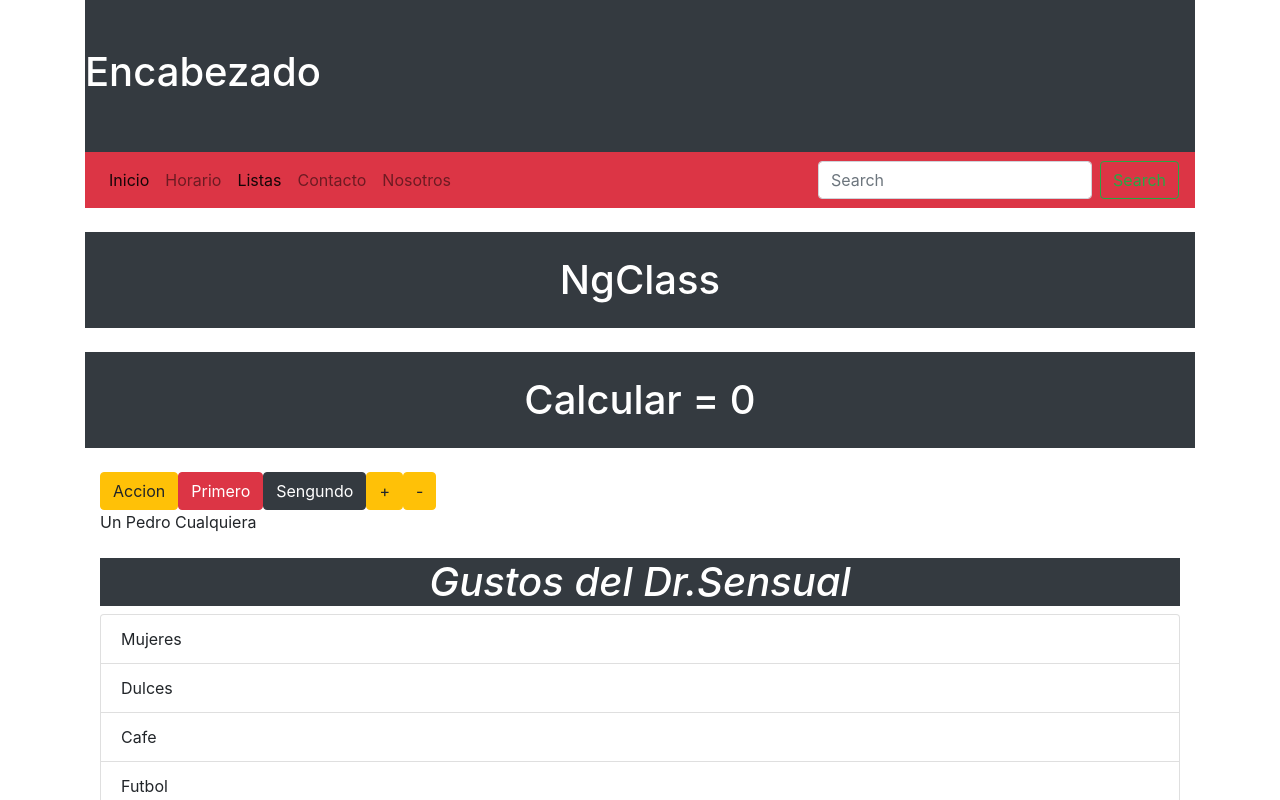
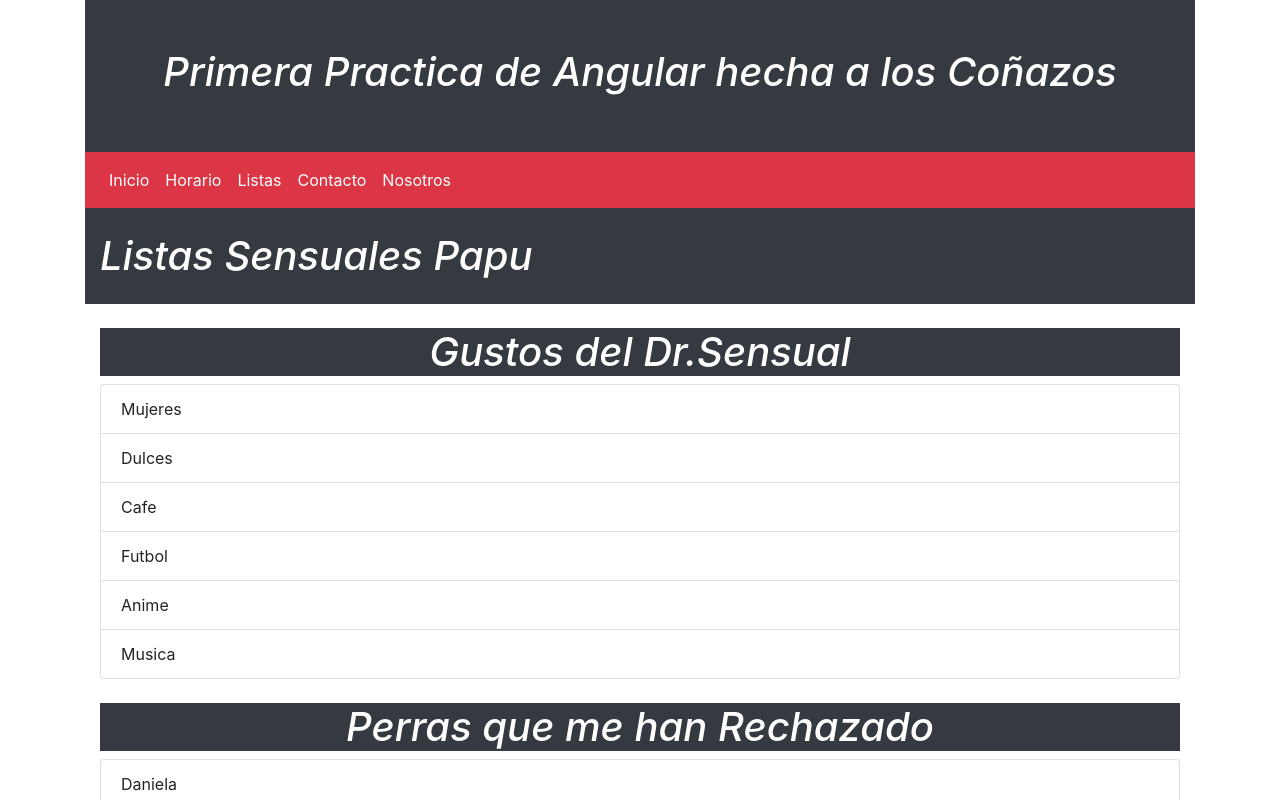
Before and after one commit to jose00796/Angular_My-app_CASA, an Angular app: page /lista in a window 1280 px wide. Shown: the top 800 px of the page. Built offline with nearby package versions, Linux system fonts and the light colour scheme.

Commit message:
Maquillamos un poco las cosas y Generamos un Equipo.Service par la primera practica de Servicios

```diff
--- a/src/app/app.module.ts
+++ b/src/app/app.module.ts
@@ -2,6 +2,11 @@ import { BrowserModule } from '@angular/platform-browser';
 import { NgModule } from '@angular/core';
 import { RouterModule, Routes } from '@angular/router';
 
+//Servicios
+
+import { EquipoService } from './equipo.service';
+
+//Componentes
 import { AppComponent } from './app.component';
 import { DirectivaNGComponent } from './directiva-ng/directiva-ng.component';
 import { HorarioComponent } from './horario/horario.component';
--- a/src/app/cabecera/cabecera.component.html
+++ b/src/app/cabecera/cabecera.component.html
@@ -1,5 +1,5 @@
 <div class="bg-dark text-white py-5">
-    <h1>Encabezado</h1>
+    <h1 class="text-center font-italic">Primera Practica de Angular hecha a los Coñazos</h1>
 </div>
 
 <nav class="navbar navbar-expand-lg navbar-light bg-danger">
@@ -10,24 +10,20 @@
     <div class="collapse navbar-collapse" id="navbarSupportedContent">
       <ul class="navbar-nav mr-auto">
         <li class="nav-item active" routerLinkActive = "active">
-          <a class="nav-link" [routerLink] = "['/']">Inicio <span class="sr-only">(current)</span></a>
+          <a class="nav-link text-white" [routerLink] = "['/']">Inicio <span class="sr-only">(current)</span></a>
         </li>
         <li class="nav-item" routerLinkActive = "active">
-          <a class="nav-link" [routerLink] = "['/horario']">Horario</a>
+          <a class="nav-link text-white" [routerLink] = "['/horario']">Horario</a>
         </li>
         <li class="nav-item" routerLinkActive = "active">
-            <a class="nav-link" [routerLink] = "['/lista']">Listas</a>
+            <a class="nav-link text-white" [routerLink] = "['/lista']">Listas</a>
         </li>
         <li class="nav-item" routerLinkActive = "active">
-            <a class="nav-link" [routerLink] = "['/contacto']">Contacto</a>
+            <a class="nav-link text-white" [routerLink] = "['/contacto']">Contacto</a>
         </li>
         <li class="nav-item" routerLinkActive = "active">
-          <a class="nav-link" [routerLink] = "['/nosotros']" tabindex="-1" aria-disabled="true">Nosotros</a>
+          <a class="nav-link text-white" [routerLink] = "['/nosotros']" tabindex="-1" aria-disabled="true">Nosotros</a>
         </li>
       </ul>
-      <form class="form-inline my-2 my-lg-0">
-        <input class="form-control mr-sm-2" type="search" placeholder="Search" aria-label="Search">
-        <button class="btn btn-outline-success my-2 my-sm-0" type="submit">Search</button>
-      </form>
     </div>
   </nav>
--- a/src/app/directiva-ng/directiva-ng.component.html
+++ b/src/app/directiva-ng/directiva-ng.component.html
@@ -1,28 +1,4 @@
-<h1 class="container bg-dark text-white text-center my-4 py-4">NgClass</h1>
-<h1 class="container bg-dark text-white text-center my-4 py-4">Calcular = {{calc}}</h1>
-
-<div class="container" >
-    <button class="btn btn-warning" (click) = "show=! show" >Accion</button>
-
-    <button class="btn btn-danger" (click) = "activo = 'primero'">Primero</button>
-    <button class="btn btn-dark" (click) = "activo = 'segundo'">Sengundo</button>
-
-    <button class="btn btn-warning" (click) = "calc = calc + 1">+</button>
-    <button class="btn btn-warning" (click) = "calc = calc - 1">-</button>
-
-    <p *ngIf = "EsMuyListo()">Super Programador Nojoda</p>
-
-    <p *ngIf = "calc >= 6">Alta Lacra</p>
-    <p *ngIf = "calc == 5">Aprobado</p>
-    <p *ngIf = "calc <= 4">Un Pedro Cualquiera</p>
-
-    <p class="text-info d-none" [ngClass]="{'d-block':activo == 'primero'}">En Ciudad Gótica, Arthur Fleck es un comediante con problemas mentales
-    que es maltratado por la sociedad.</p>
-
-    <p class="text-danger d-none" [ngClass] = "{'d-block': activo == 'segundo'}">Entonces cae en una espiral descendiente de revolución y crimen que lo lleva cara a cara con su alter ego:
-    el Guasón.</p>
-</div>
-
+<h1 class="container font-italic bg-dark text-white py-4"> Listas Sensuales Papu</h1>
 <div class="container">
 
     <h1 class="container mt-4 bg-dark text-white text-center display-5 font-italic">Gustos del Dr.Sensual</h1>
--- a/src/app/directiva-ng/directiva-ng.component.ts
+++ b/src/app/directiva-ng/directiva-ng.component.ts
@@ -6,11 +6,6 @@ import { Component, OnInit } from '@angular/core';
   styleUrls: ['./directiva-ng.component.css']
 })
 export class DirectivaNGComponent implements OnInit {
-
-  show:boolean = true;
-  materia:string = 'programacion';
-  calc:number = 0;
-  activo:string;
 
   MisGustos:string[] = ['Mujeres', 'Dulces', 'Cafe', 'Futbol', 'Anime', 'Musica'];
   Perras:string[] = ['Daniela', 'Dannesa', 'Ibelise'];
@@ -23,16 +18,6 @@ export class DirectivaNGComponent implements OnInit {
     {nombre:'Esmeralda', apellido:'Fuentes', cedula:6102995, edo_civil:'Casado'},
   ];
 
-
-  EsMuyListo()
-  {
-    if(this.calc > 9 && this.materia == 'programacion'){
-        return true;
-    }else{
-      return false;
-    }
-  }
-
   constructor() { }
 
   ngOnInit(): void {
--- a/src/app/horario/horario.component.html
+++ b/src/app/horario/horario.component.html
@@ -7,6 +7,7 @@
     <title>HORARIO DE ESTUDIO DR_SENSUAL</title>
 </head>
 <body>
+    <h1 class="container bg-dark text-white font-italic py-4">Horario de Esclavitud</h1>
     <div id="main-container">
 
         <table >
--- a/src/app/inicio/inicio.component.html
+++ b/src/app/inicio/inicio.component.html
@@ -1 +1,21 @@
-<p>inicio works!</p>
+<h1 class="container bg-dark text-white text-center font-italic py-4">Calcular = {{calc}}</h1>
+
+<div class="container" >
+    <button class="btn btn-danger" (click) = "activo = 'primero'">Primero</button>
+    <button class="btn btn-dark" (click) = "activo = 'segundo'">Sengundo</button>
+
+    <button class="btn btn-warning" (click) = "calc = calc + 1">+</button>
+    <button class="btn btn-warning" (click) = "calc = calc - 1">-</button>
+
+    <p *ngIf = "EsMuyListo()">Super Programador Nojoda</p>
+
+    <p *ngIf = "calc >= 6">Alta Lacra</p>
+    <p *ngIf = "calc == 5">Aprobado</p>
+    <p *ngIf = "calc <= 4">Un Pedro Cualquiera</p>
+
+    <p class="text-info d-none" [ngClass]="{'d-block':activo == 'primero'}">En Ciudad Gótica, Arthur Fleck es un comediante con problemas mentales
+    que es maltratado por la sociedad.</p>
+
+    <p class="text-danger d-none" [ngClass] = "{'d-block': activo == 'segundo'}">Entonces cae en una espiral descendiente de revolución y crimen que lo lleva cara a cara con su alter ego:
+    el Guasón.</p>
+</div>
--- a/src/app/inicio/inicio.component.ts
+++ b/src/app/inicio/inicio.component.ts
@@ -7,6 +7,19 @@ import { Component, OnInit } from '@angular/core';
 })
 export class InicioComponent implements OnInit {
 
+  show:boolean = true;
+  materia:string = 'programacion';
+  calc:number = 0;
+  activo:string;
+
+  EsMuyListo()
+  {
+    if(this.calc > 9 && this.materia == 'programacion'){
+        return true;
+    }else{
+      return false;
+    }
+  }
   constructor() { }
 
   ngOnInit(): void {
--- a/src/app/nosotros/nosotros.component.html
+++ b/src/app/nosotros/nosotros.component.html
@@ -1 +1,8 @@
-<p>nosotros works!</p>
+<div class="container mt-5">
+<h3>Nosotros</h3>
+
+<p>Lorem Ipsum is simply dummy text of the printing and typesetting industry.
+Lorem Ipsum has been the industry's standard dummy text ever since the 1500s,
+when an unknown printer took a galley of type and scrambled it to make a type specimen book.
+</p>
+</div>
```
Also changed, not shown: src/app/equipo.service.ts (added, +9 -0 lines).
